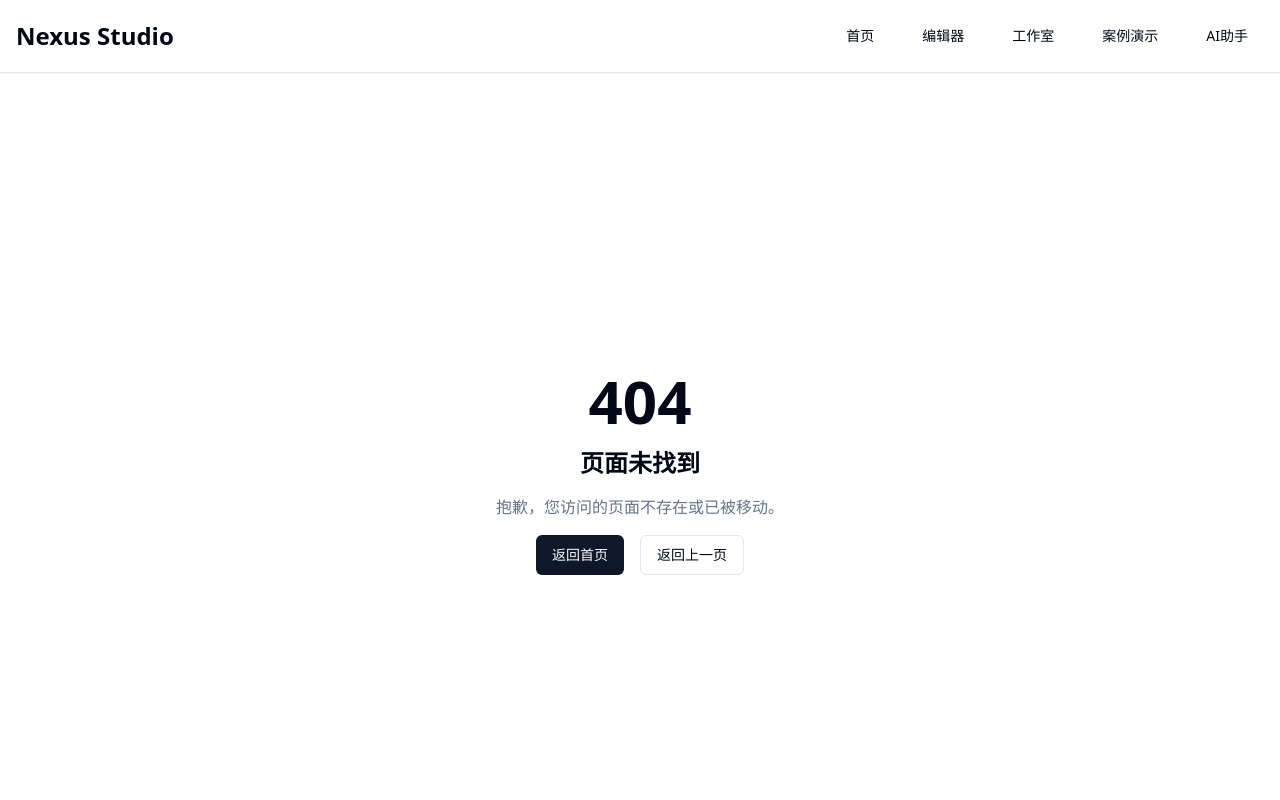
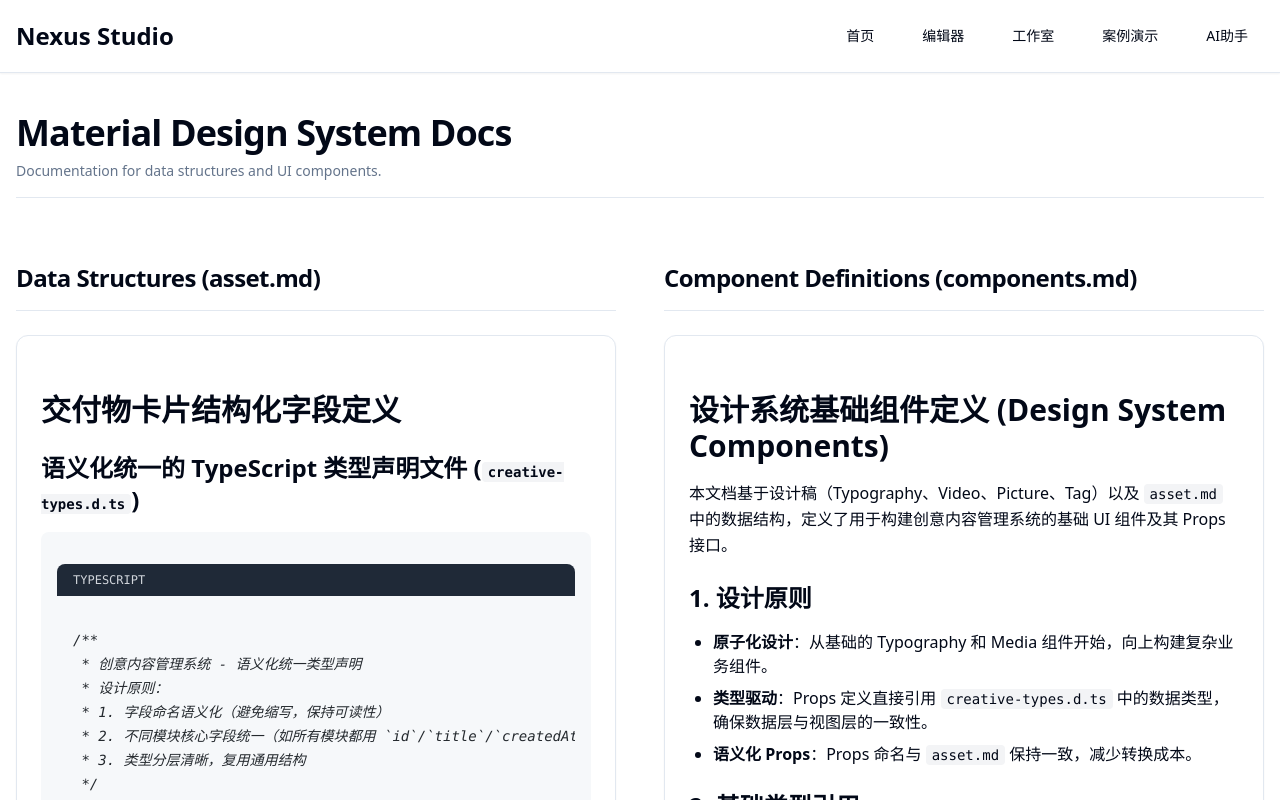
Before and after one commit to Keekuun/nexus-studio, a Next.js app: page /demos/material/docs in a window 1280 px wide. Before the commit this address had no page. Shown: the top 800 px of the page. Built offline with nearby package versions, Linux system fonts and the light colour scheme.

Commit message:
feat(material): add documentation page for demo
Introduce a new documentation page that renders markdown content for data structures and component definitions. This provides a centralized reference for the Material Design system demo.

```diff
--- /dev/null
+++ b/app/(routes)/demos/material/docs/page.tsx
@@ -0,0 +1,53 @@
+import fs from "fs/promises";
+import path from "path";
+import { MarkdownArticle } from "@/components/canvas/markdown-article";
+import { Typography } from "../ui/typography";
+
+export default async function MaterialDocsPage() {
+  const assetMdPath = path.join(
+    process.cwd(),
+    "app/(routes)/demos/material/asset.md"
+  );
+  const componentsMdPath = path.join(
+    process.cwd(),
+    "app/(routes)/demos/material/components.md"
+  );
+
+  const [assetMd, componentsMd] = await Promise.all([
+    fs.readFile(assetMdPath, "utf-8"),
+    fs.readFile(componentsMdPath, "utf-8"),
+  ]);
+
+  return (
+    <div className="container mx-auto max-w-7xl space-y-12 px-4 py-10">
+      <div className="border-b pb-4">
+        <Typography variant="h1">Material Design System Docs</Typography>
+        <Typography variant="subtitle" className="mt-2">
+          Documentation for data structures and UI components.
+        </Typography>
+      </div>
+
+      <div className="grid grid-cols-1 gap-12 xl:grid-cols-2">
+        <section className="h-fit space-y-6">
+          <div className="sticky top-20 z-10 border-b bg-background/95 py-4 backdrop-blur">
+            <Typography variant="h2">Data Structures (asset.md)</Typography>
+          </div>
+          <div className="rounded-xl border bg-card p-6 shadow-sm">
+            <MarkdownArticle content={assetMd} />
+          </div>
+        </section>
+
+        <section className="h-fit space-y-6">
+          <div className="sticky top-20 z-10 border-b bg-background/95 py-4 backdrop-blur">
+            <Typography variant="h2">
+              Component Definitions (components.md)
+            </Typography>
+          </div>
+          <div className="rounded-xl border bg-card p-6 shadow-sm">
+            <MarkdownArticle content={componentsMd} />
+          </div>
+        </section>
+      </div>
+    </div>
+  );
+}
```
